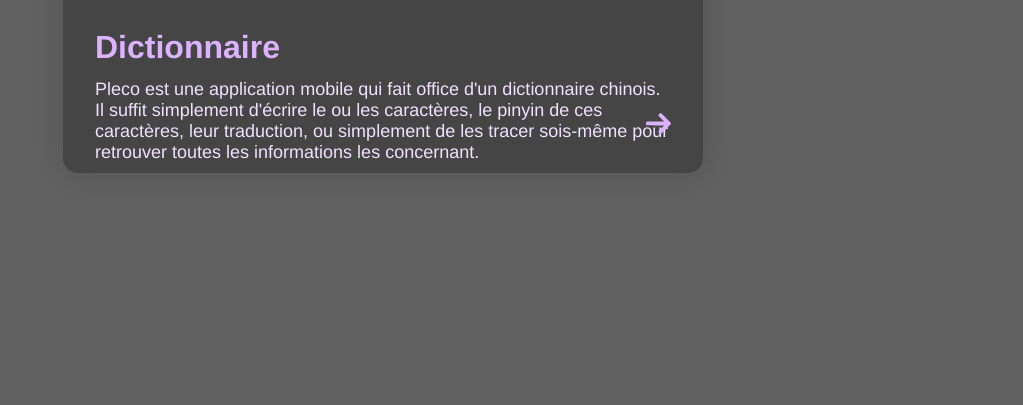
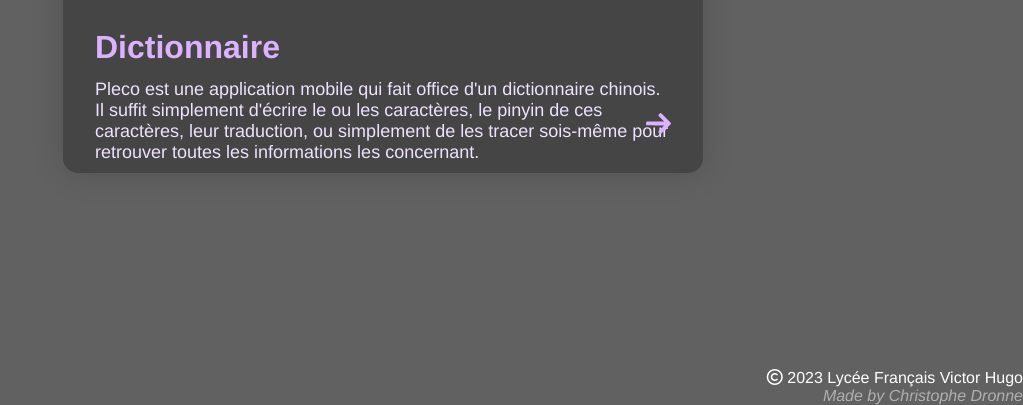
Before and after one commit to outils-chinois/outils-chinois.github.io, a plain HTML site: page index.html in a window 1280 px wide. Shown: the part 1560-1965 px from the top of the page, without its empty margins (257-1280 px from the left). Drawn offline with Linux system fonts and the light colour scheme.

Commit message:
followed 安老师's request :)

```diff
--- a/css/index.css
+++ b/css/index.css
@@ -2,6 +2,8 @@
 	height: calc(1500px + 45vh);
 	width: 100%;
 	background-color: #616161;
+	position: relative;
+
 	display: flex;
 	flex-direction: column;
 	justify-content: flex-start;
@@ -82,6 +84,20 @@
 	bottom: 10%;
 }
 
+#creditLabel {
+	color: white;
+    position: absolute;
+    text-align: right;
+    right: 0;
+    bottom: 0;
+}
+
+#creditLabel > b {
+    font-weight: normal;
+    color: #ffffff80;
+    font-style: italic;
+}
+
 @media (max-width: 750px) {
 	.quickAccessElement {
 		min-width: 90%;
--- a/index.html
+++ b/index.html
@@ -56,6 +56,7 @@
 			</svg>
 		</div>
 
+		<span id="creditLabel"><i class="fa-regular fa-copyright"></i> 2023 Lycée Français Victor Hugo<br><b>Made by Christophe Dronne</b></span>
 	</div>
 
 	<script type="text/javascript" src="javascript/index.js"></script>
```
